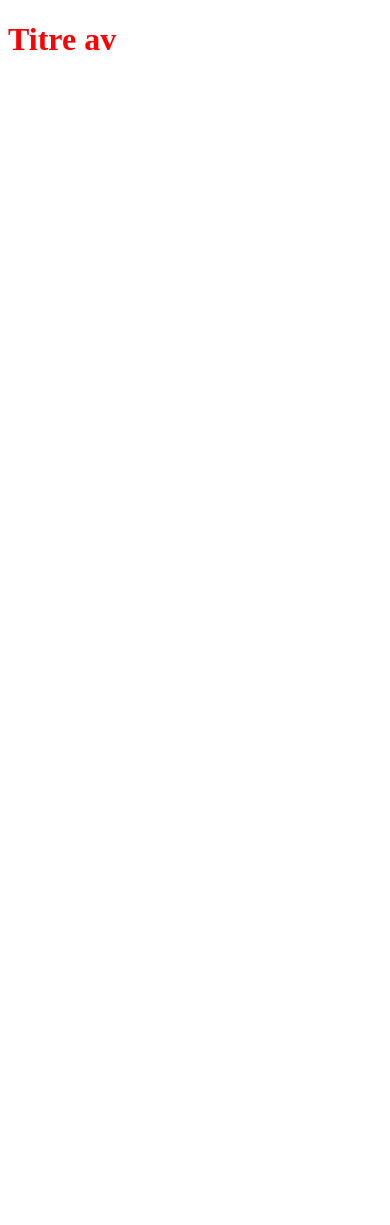
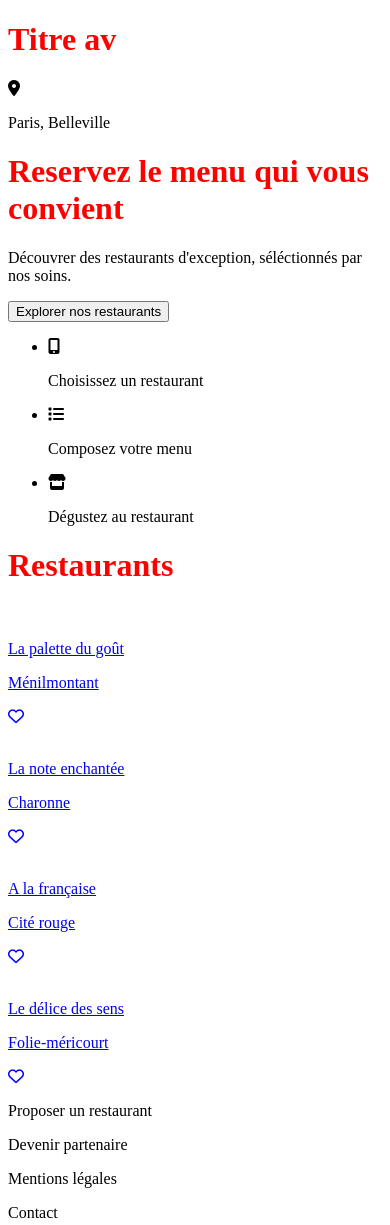
Before and after one commit to EmmanWA/EmmanuelWaret_3_18022022, a plain HTML site: page index.html in a window 390 px wide. Before the commit the page ends 844 px from the top, so only its background shows below. Drawn offline with Linux system fonts and the light colour scheme.

Commit message:
ajout menu

```diff
--- a/index.html
+++ b/index.html
@@ -5,9 +5,147 @@
     <meta http-equiv="X-UA-Compatible" content="IE=edge">
     <meta name="viewport" content="width=device-width, initial-scale=1.0">
     <link rel="stylesheet" href="style.css">
-    <title>Document</title>
+    <script src="https://kit.fontawesome.com/a524c9fae7.js" crossorigin="anonymous"></script>
+    <title>Acceuil</title>
 </head>
 <body>
-    <h1>Titre av</h1>
+    <header>
+
+        <!-- Logo -->
+
+        <div>
+            <h1>Titre av</h1>
+        </div>
+
+        <!-- Localisation -->
+
+        <div>
+            <i class="fas fa-map-marker-alt"></i>
+            <p>Paris, Belleville</p>
+        </div>
+    </header>
+
+    <main>
+
+        <!-- Explorer les Restaurant -->
+
+        <div>
+            <h1>Reservez le menu qui vous convient</h1>
+            <p>Découvrer des restaurants d'exception, séléctionnés par nos soins.</p>
+            <button>Explorer nos restaurants</button>
+        </div>
+
+        <!-- Fonctionnement -->
+
+        <div>
+            <ul>
+                <li>
+                    <i class="fa-solid fa-mobile-screen-button"></i>
+                    <p>Choisissez un restaurant</p>
+                </li>
+                <li>
+                    <i class="fa-solid fa-list"></i>
+                    <p>Composez votre menu</p>
+                </li>
+                <li>
+                    <i class="fa-solid fa-store"></i>
+                    <p>Dégustez au restaurant</p>
+                </li>
+            </ul>
+
+        </div>
+
+        <!-- Restaurant -->
+
+        <div>
+
+            <h1>Restaurants</h1>
+
+            <div>
+
+                <a href="#">
+                    <div>
+                        <div>
+                            <img src="" alt="">
+                        </div>
+                        <div>
+                            <div>
+                                <p>La palette du goût</p>
+                                <p>Ménilmontant</p>
+                            </div>
+                            <i class="fa-regular fa-heart"></i>
+                        </div>
+                    </div>
+                </a>
+
+                <a href="#">
+                    <div>
+                        <div>
+                            <img src="" alt="">
+                        </div>
+                        <div>
+                            <div>
+                                <p>La note enchantée</p>
+                                <p>Charonne</p>
+                            </div>
+                            <i class="fa-regular fa-heart"></i>
+                        </div>
+                    </div>
+                </a>
+
+                <a href="#">
+                    <div>
+                        <div>
+                            <img src="" alt="">
+                        </div>
+                        <div>
+                            <div>
+                                <p>A la française</p>
+                                <p>Cité rouge</p>
+                            </div>
+                            <i class="fa-regular fa-heart"></i>
+                        </div>
+                    </div>
+                </a>
+
+                <a href="#">
+                    <div>
+                        <div>
+                            <img src="" alt="">
+                        </div>
+                        <div>
+                            <div>
+                                <p>Le délice des sens</p>
+                                <p>Folie-méricourt</p>
+                            </div>
+                            <i class="fa-regular fa-heart"></i>
+                        </div>
+                    </div>
+                </a>
+
+            </div>
+        </div>
+
+    </main>
+
+    <footer>
+
+        <!-- logo -->
+
+        <div>
+
+        </div>
+
+        <!-- Contact-->
+
+        <div>
+            <p>Proposer un restaurant</p>
+            <p>Devenir partenaire</p>
+            <p>Mentions légales</p>
+            <p>Contact</p>
+        </div>
+
+    </footer>
+
 </body>
 </html>
```
Also changed, not shown: menu_palette.html (added, +144 -0 lines), 3 other files.
